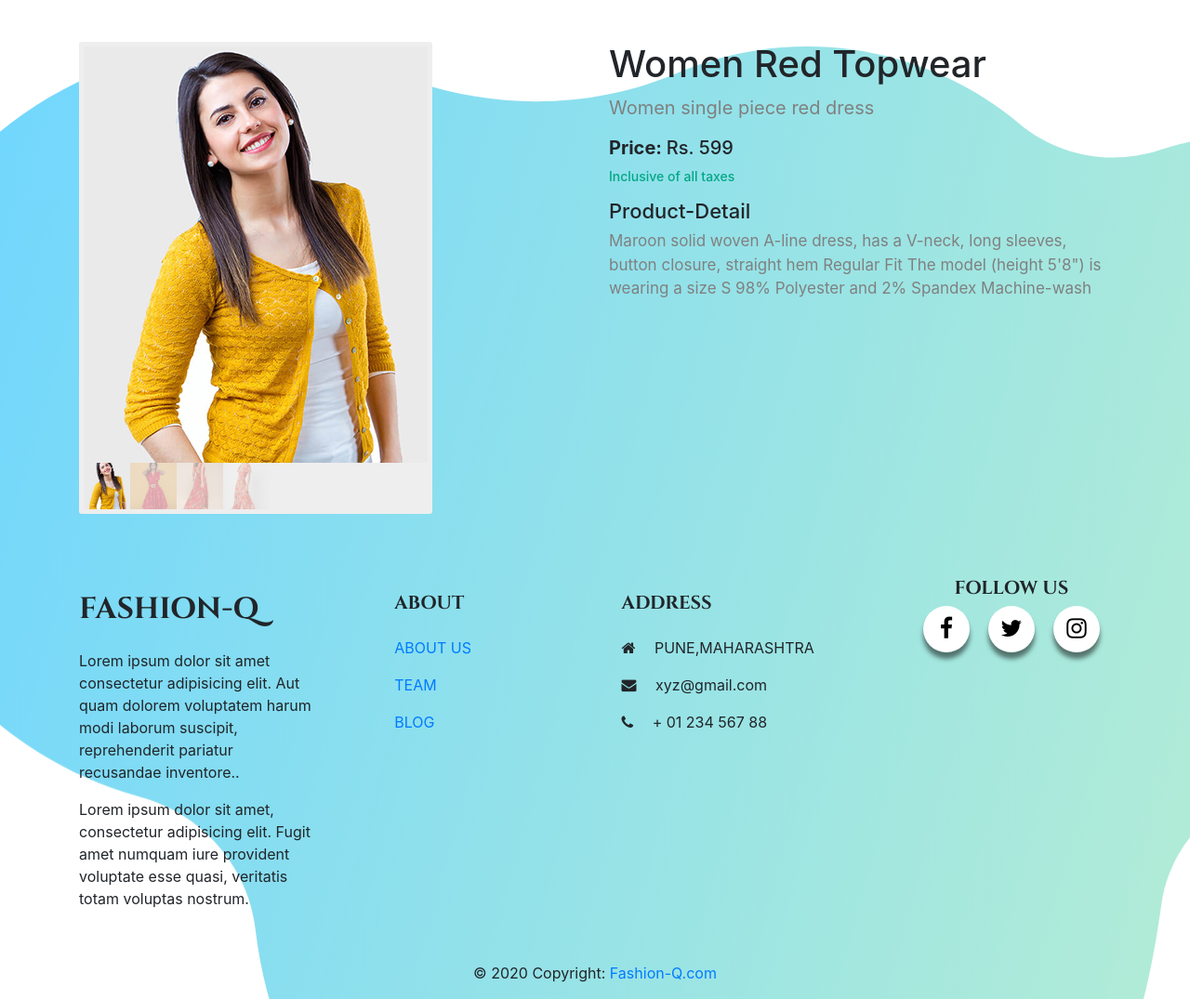
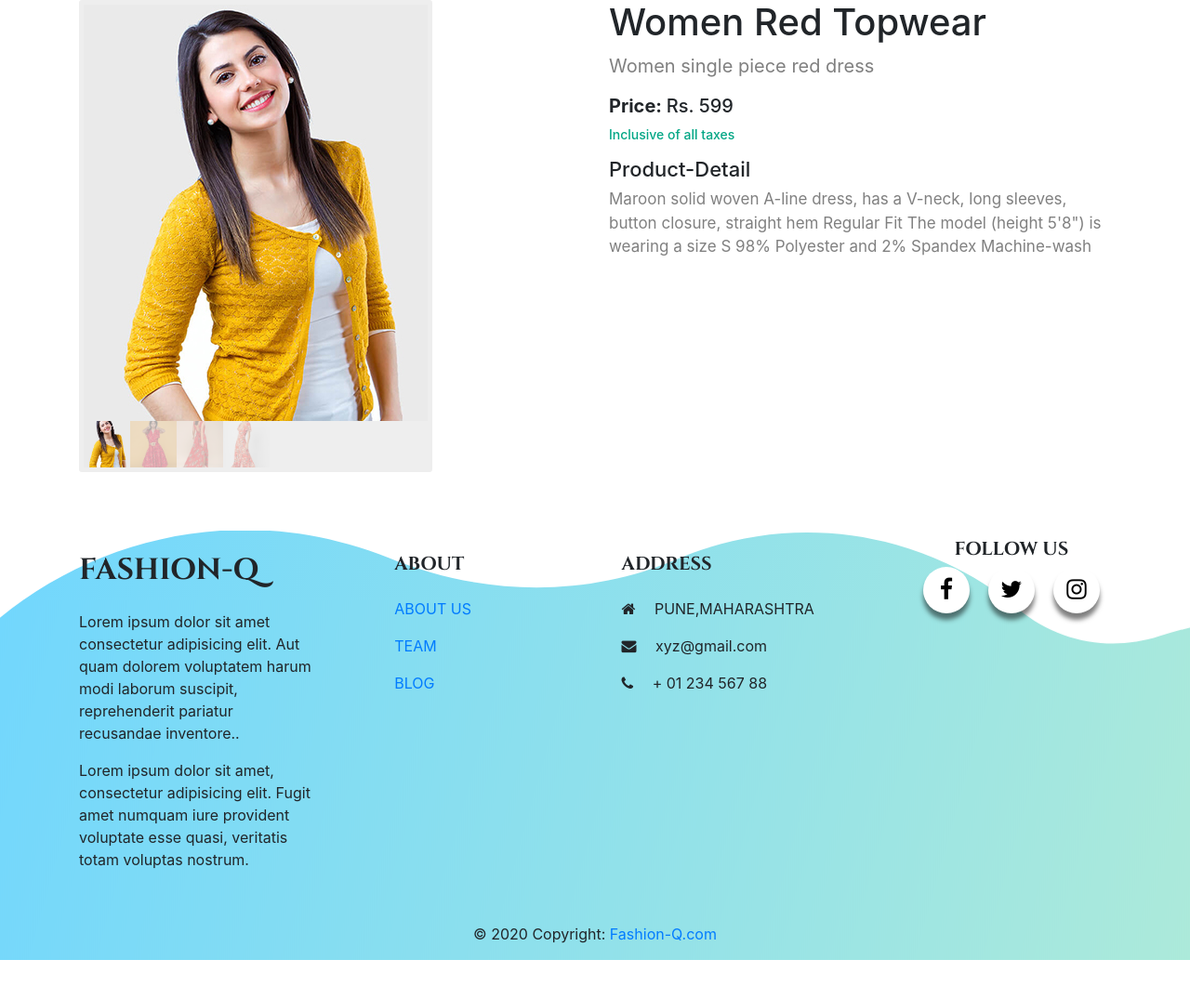
Before and after one commit to sejalrane777/Sejal, a PHP site: page /product_detail.php in a window 1280 px wide. Shown: the part 122-1197 px from the top of the page at 93% size. After the commit the page ends 1155 px from the top, so only its background shows below. Run offline with PHP 8.4, Linux system fonts and the light colour scheme; data comes from the database, SQL or seed files in the repository.

Commit message:
change in product detail css

```diff
--- a/css/smoothproducts.css
+++ b/css/smoothproducts.css
@@ -180,14 +180,16 @@ html, body {
 }
 
 
-.product-detail {
+product details
+
+.product-detail1 {
 	display: inline-block;
 	float: left;
 	width: 100%;
 	padding: 45px 0;
   }
 
-  .product-detail h1 {
+  .product-detail1 h1 {
 	font-size: 40px padding:13px;
   }
 
@@ -217,14 +219,13 @@ html, body {
   .product-detail-right p {
 	font-size: 20px;
 	color: gray;
-
   }
   .product-detail-right small {
 	font-size: 17px;
 	color: gray;
   }
 
-  .product-detail .sp-wrap {
+  .product-detail1 .sp-wrap {
 	max-width: 100%;
   }
 
--- a/includes/footer.php
+++ b/includes/footer.php
@@ -1,5 +1,5 @@
   <br /><br />
-<footer class="page-footer font-small mdb-color lighten-3 foot">
+<footer class="bg foot">
 
 
     <div class="container text-center text-md-left">
--- a/product_detail.php
+++ b/product_detail.php
@@ -3,7 +3,7 @@
   <meta name="viewport" content="width=device-width, initial-scale=1">
   <link rel="stylesheet" type="text/css" href="css/smoothproducts.css" />
   <link href="https://fonts.googleapis.com/css2?family=Noto+Sans+JP&display=swap" rel="stylesheet">
-  <div class="product-detail">
+  <div class="product-detail1">
     <div class="container">
       <div class="row">
         <div class=" col-lg-6 col-md-6 col-sm-12">
```
